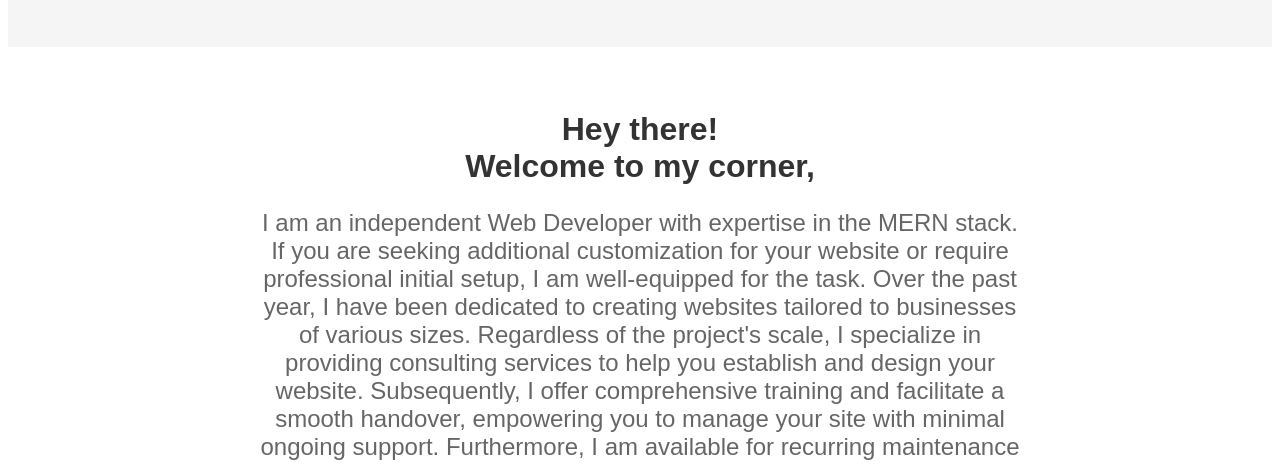
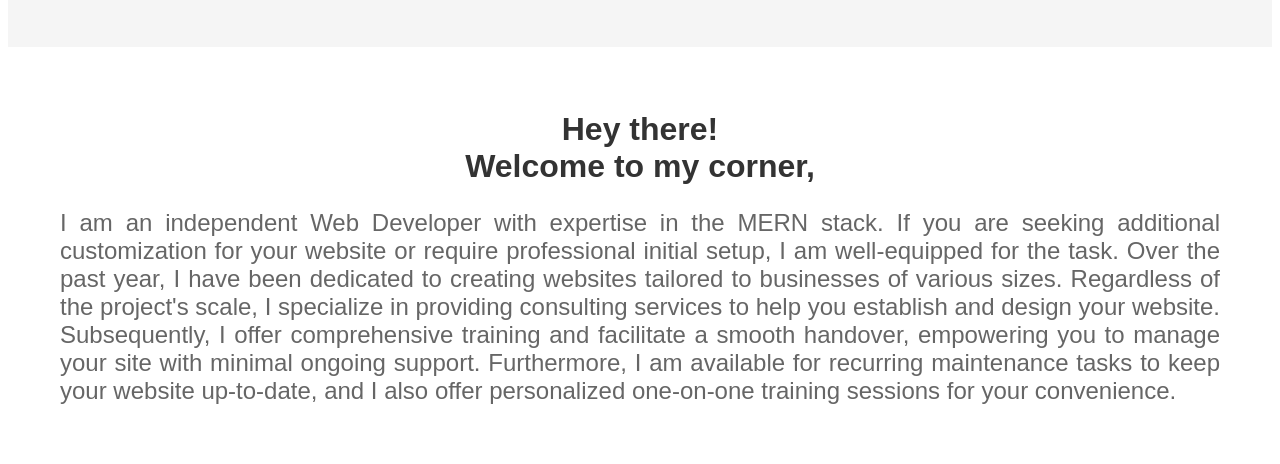
Before and after one commit to DevDreamer26/port-rjs-frontend, a React (Vite) app in the folder client/: page / in a window 1280 px wide. Shown: the part 452-916 px from the top of the page. Built offline with nearby package versions, Linux system fonts and the light colour scheme; a web font is replaced by a local one.

Commit message:
Text alighned

```diff
--- a/client/src/components/Home/Home.css
+++ b/client/src/components/Home/Home.css
@@ -46,7 +46,7 @@
 
 /* Main Content Styling */
 .container {
-  max-width: 800px;
+  max-width: 1200px;
   margin: 0 auto;
   padding: 20px;
 }
@@ -65,6 +65,7 @@
   font-size: 1.2rem;
   color: #666;
   margin-top: 20px;
+  text-align: justify;
 }
 
 /* Image Styling */
```
